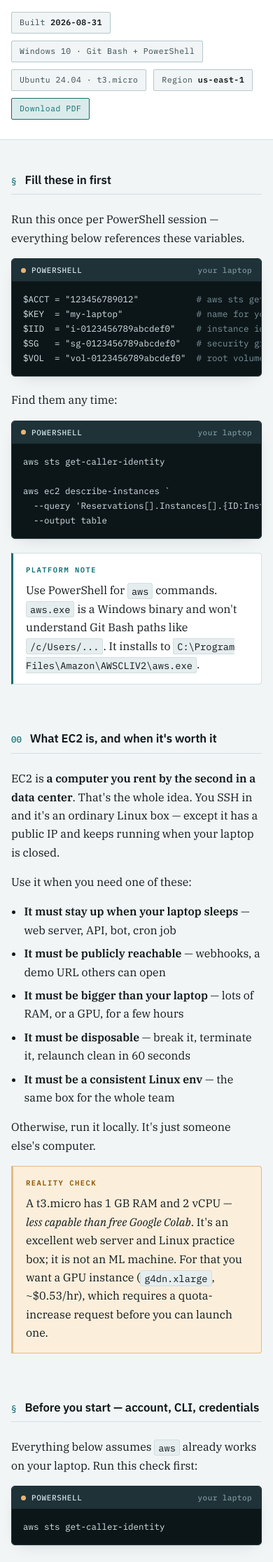
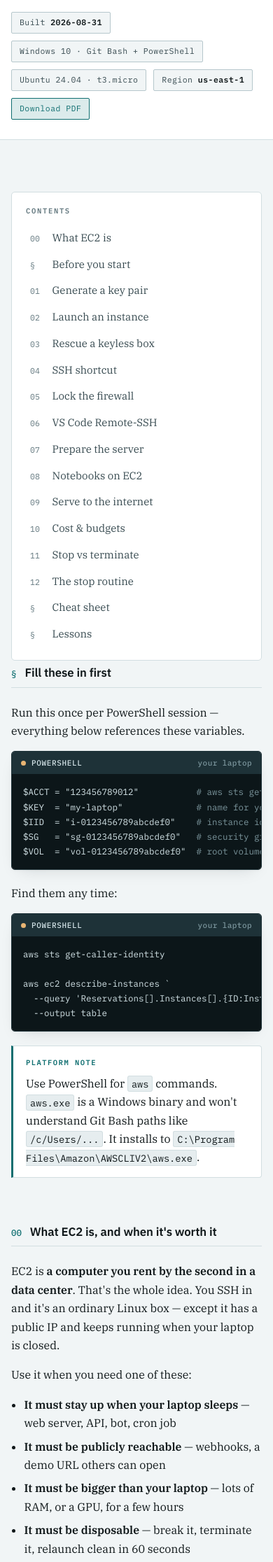
Before and after one commit to prameela2k2/aws-ec2-guide, a Jekyll site: the page index.html, which Jekyll copies as it is, in a window 390 px wide. Shown: the part 322-2554 px from the top of the page at 70% size. Built offline with Jekyll 4.4.1, drawn with Linux system fonts in a browser that asks for light colours.

Commit message:
Add a table of contents to both formats
README gets a linked contents list. The HTML had one only in the sidebar, which
is hidden below 1000px and on paper - so phones and the 34-page PDF had no
contents at all. Adds an inline TOC shown on mobile and in print, hidden on
desktop where the sidebar already covers it, generated from the sidebar's own
entries so the two lists cannot drift.

Co-Authored-By: Claude Opus 5 (1M context) <noreply@anthropic.com>
Claude-Session: https://claude.ai/code/session_01BjUGcr2kNGxNmCB8xMtUKE

```diff
--- a/index.html
+++ b/index.html
@@ -86,6 +86,17 @@ h1{
 .chip strong{color:var(--ink);font-weight:600}
 .chip--dl{text-decoration:none;color:var(--accent);border-color:var(--accent);background:var(--accent-soft)}
 .chip--dl:hover{background:var(--accent);color:var(--surface)}
+
+
+/* ---------- inline contents (mobile + print; the rail covers desktop) ---------- */
+.toc{margin:30px 0 4px;border:1px solid var(--line);border-radius:5px;background:var(--surface);padding:18px 20px}
+.toc h2{font-size:10.5px;letter-spacing:.16em;text-transform:uppercase;color:var(--muted);margin:0 0 12px;font-weight:600;font-family:"IBM Plex Mono",monospace}
+.toc ol{list-style:none;margin:0;padding:0;display:grid;gap:1px}
+.toc li{margin:0}
+.toc a{display:flex;gap:12px;align-items:baseline;text-decoration:none;color:var(--ink-2);padding:6px 6px;border-radius:3px;font-size:15px}
+.toc a:hover{background:var(--surface-2);color:var(--ink)}
+.toc .n{font-family:"IBM Plex Mono",monospace;font-size:11.5px;color:var(--muted);min-width:1.7em;flex:none}
+@media (min-width:1000px){.toc{display:none}}
 
 /* ---------- layout ---------- */
 .shell{display:grid;grid-template-columns:1fr;gap:0}
@@ -261,6 +272,7 @@ html{-webkit-text-size-adjust:100%}
   @page{margin:14mm 12mm}
   html,body{background:#fff}
   .rail{display:none!important}
+  .toc{display:block!important;break-after:page}
   .wrap{max-width:none;padding:0}
   /* overflow-x:auto CLIPS on paper - wrap long commands instead of losing them */
   pre,pre code{white-space:pre-wrap!important;overflow:visible!important;word-break:break-word}
@@ -318,6 +330,28 @@ html{-webkit-text-size-adjust:100%}
   </nav>
 
   <main>
+  <nav class="toc" aria-label="Contents">
+    <h2>Contents</h2>
+    <ol>
+   <li><a href="#s0"><span class="n">00</span><span>What EC2 is</span></a></li>
+   <li><a href="#prereq"><span class="n">§</span><span>Before you start</span></a></li>
+   <li><a href="#s1"><span class="n">01</span><span>Generate a key pair</span></a></li>
+   <li><a href="#s2"><span class="n">02</span><span>Launch an instance</span></a></li>
+   <li><a href="#s3"><span class="n">03</span><span>Rescue a keyless box</span></a></li>
+   <li><a href="#s4"><span class="n">04</span><span>SSH shortcut</span></a></li>
+   <li><a href="#s5"><span class="n">05</span><span>Lock the firewall</span></a></li>
+   <li><a href="#s6"><span class="n">06</span><span>VS Code Remote-SSH</span></a></li>
+   <li><a href="#s7"><span class="n">07</span><span>Prepare the server</span></a></li>
+   <li><a href="#s8"><span class="n">08</span><span>Notebooks on EC2</span></a></li>
+   <li><a href="#s9"><span class="n">09</span><span>Serve to the internet</span></a></li>
+   <li><a href="#s10"><span class="n">10</span><span>Cost &amp; budgets</span></a></li>
+   <li><a href="#s11"><span class="n">11</span><span>Stop vs terminate</span></a></li>
+   <li><a href="#s12"><span class="n">12</span><span>The stop routine</span></a></li>
+   <li><a href="#cheat"><span class="n">§</span><span>Cheat sheet</span></a></li>
+   <li><a href="#lessons"><span class="n">§</span><span>Lessons</span></a></li>
+    </ol>
+  </nav>
+
 
   <section id="setup">
     <h2><span class="n">§</span><span>Fill these in first</span></h2>
```
Also changed, not shown: README.md, 1 other file.
